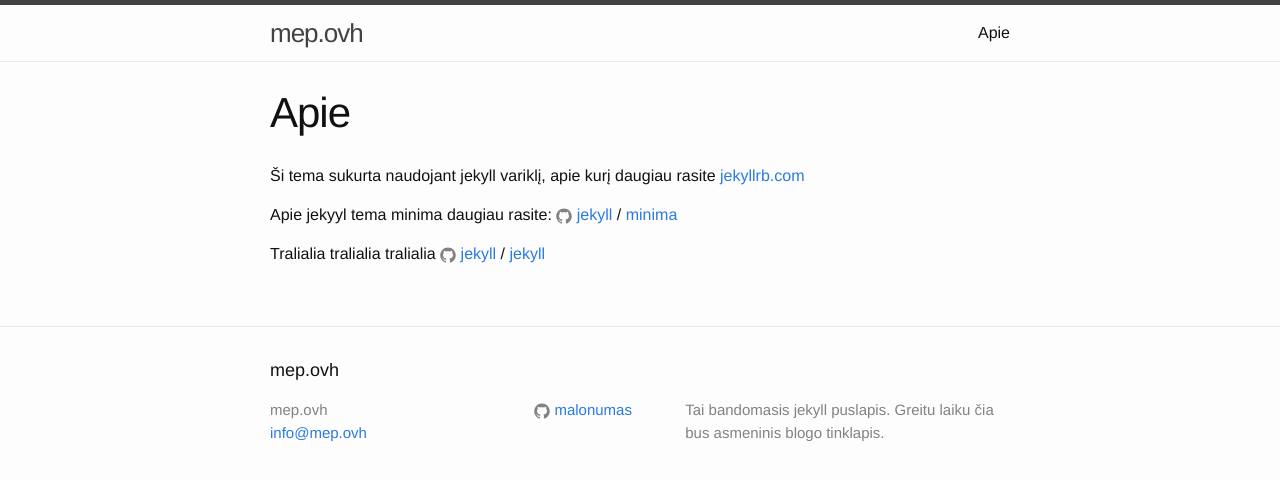
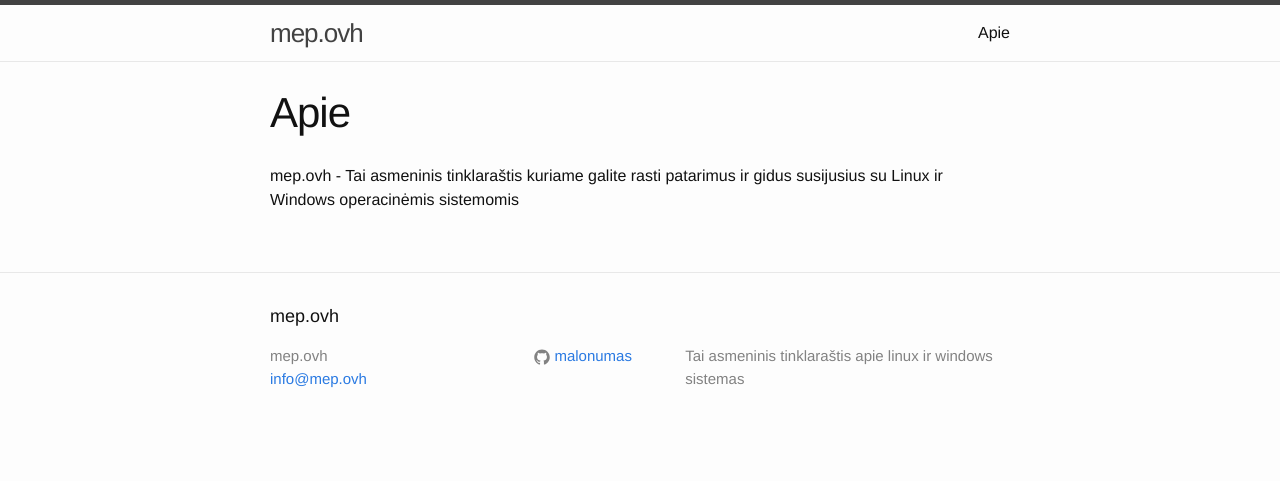
Before and after one commit to malonumas/malonumas.github.io, a Jekyll site: the page built from apie.md, in a window 1280 px wide. Shown: the top 481 px of the page. Built offline with Jekyll 4.4.1, drawn with Linux system fonts in a browser that asks for light colours.

Commit message:
atnaujinimas

```diff
--- a/_config.yml
+++ b/_config.yml
@@ -16,7 +16,7 @@
 title: mep.ovh
 email: info@mep.ovh
 description: > # this means to ignore newlines until "baseurl:"
-  Tai bandomasis jekyll puslapis. Greitu laiku čia bus asmeninis blogo tinklapis.
+  Tai asmeninis tinklaraštis apie linux ir windows sistemas
 url: "http://mep.ovh" # the base hostname & protocol for your site
 github_username: malonumas
 
--- a/apie.md
+++ b/apie.md
@@ -4,12 +4,4 @@
 permalink: /apie/
 ---
 
-Ši tema sukurta naudojant jekyll variklį, apie kurį daugiau rasite [jekyllrb.com](http://jekyllrb.com/)
-
-Apie jekyyl tema minima daugiau rasite:
-{% include icon-github.html username="jekyll" %} /
-[minima](https://github.com/jekyll/minima)
-
-Tralialia tralialia tralialia
-{% include icon-github.html username="jekyll" %} /
-[jekyll](https://github.com/jekyll/jekyll)
+mep.ovh - Tai asmeninis tinklaraštis kuriame galite rasti patarimus ir gidus susijusius su Linux ir Windows operacinėmis sistemomis
```
Also changed, not shown: _posts/2016-10-20-windows-uzkrovimo-atstatymas.markdown (added, +13 -0 lines).
